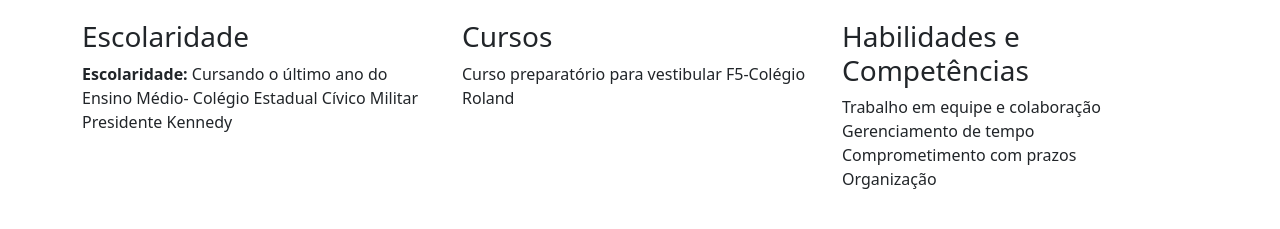
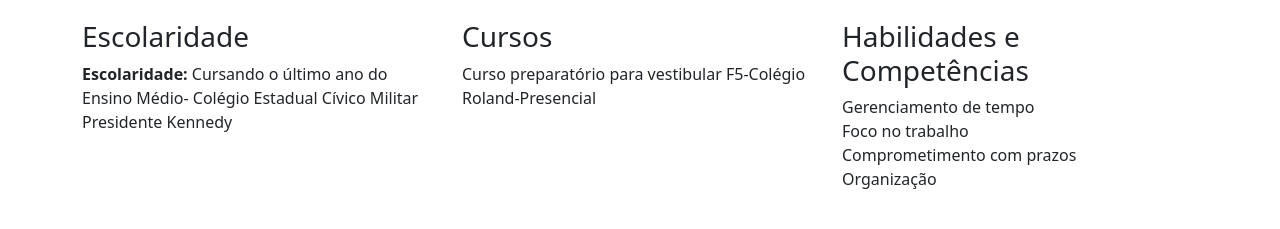
Before and after one commit to RafaSouza28/Portfolio, a plain HTML site: page index.html in a window 1280 px wide. Shown: the part 284-513 px from the top of the page. Drawn offline with nearby package versions, Linux system fonts and the light colour scheme.

Commit message:
Update index.html

```diff
--- a/index.html
+++ b/index.html
@@ -62,14 +62,14 @@
             <div class="col-md-4">
                 <h3>Cursos</h3>
                 <ul class="list-unstyled">
-                    <li>Curso preparatório para vestibular F5-Colégio Roland</li>
+                    <li>Curso preparatório para vestibular F5-Colégio Roland-Presencial </li>
                 </ul>
             </div>
             <div class="col-md-4">
                 <h3>Habilidades e Competências</h3>
                 <ul class="list-unstyled">
-                    <li>Trabalho em equipe e colaboração</li>
                     <li>Gerenciamento de tempo</li>
+                     <li>Foco no trabalho</li>
                     <li>Comprometimento com prazos</li>
                     <li>Organização</li>
                 </ul>
```
